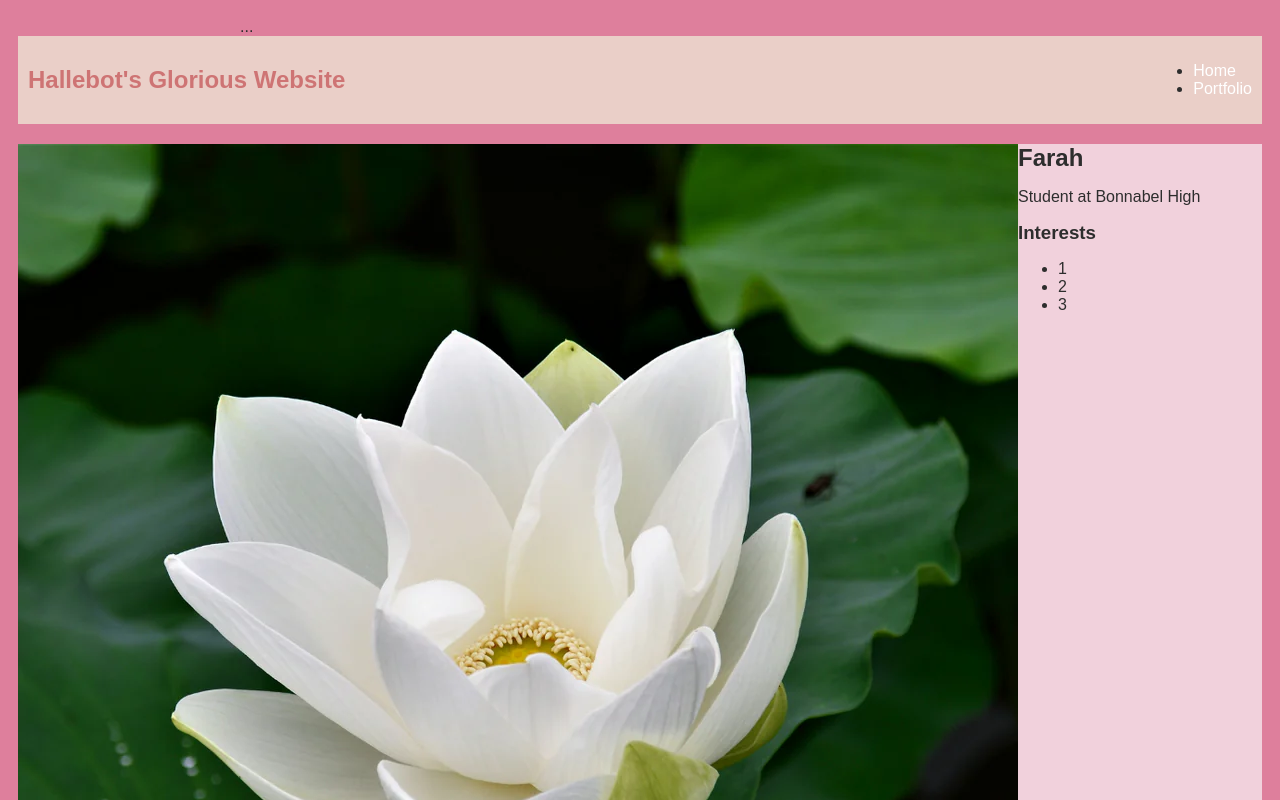
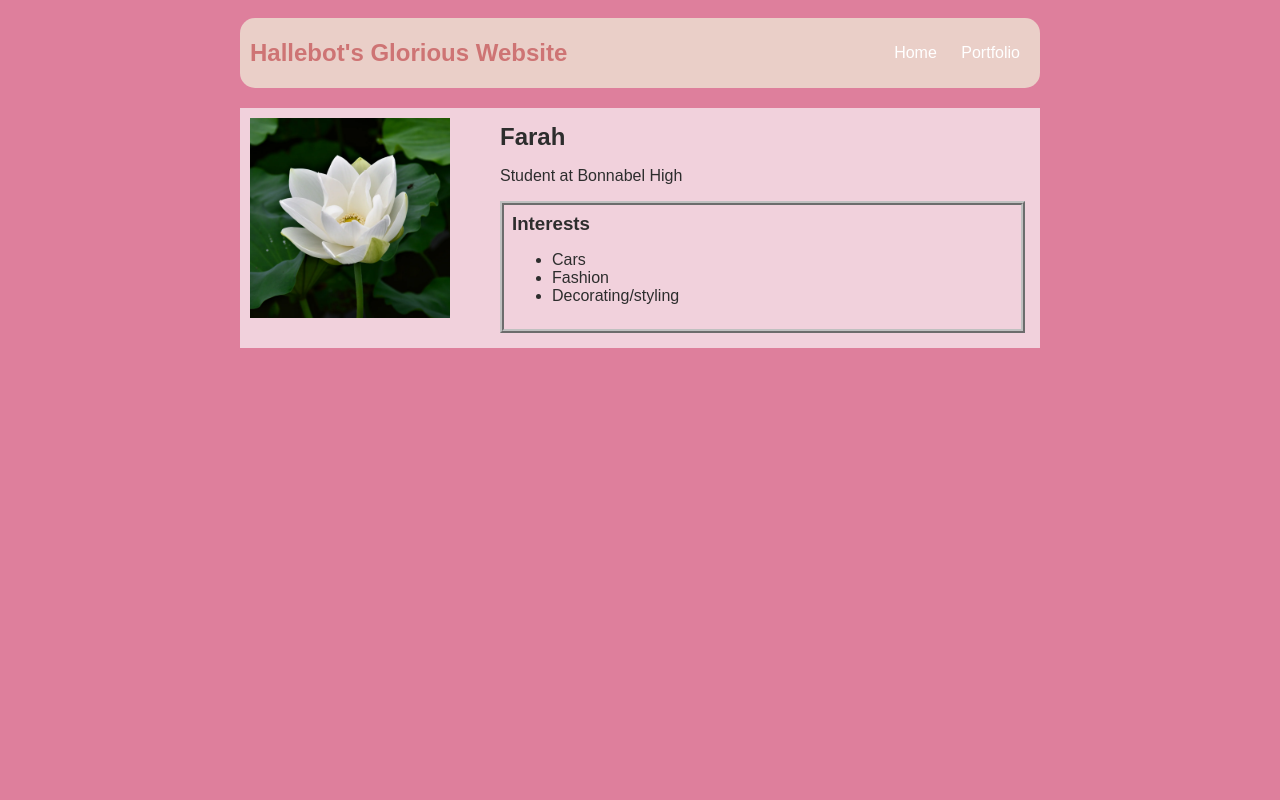
Before and after one commit to farah248/farah248.github.com, a plain HTML site: page index.html in a window 1280 px wide. Shown: the top 800 px of the page. Drawn offline with Linux system fonts and the light colour scheme.

Commit message:
add index.html and css files

```diff
--- a/index.html
+++ b/index.html
@@ -1,48 +1,42 @@
 <!DOCTYPE html>
 <html>
   <head>
-    <title>farah</title>
+    <title>Farah</title>
   </head>
   <title>Witty title you added in step 2</title>
   <link rel="stylesheet" href="style.css">
 </head>
   <body>
     <!-- All content goes here -->
-    <div>
-        <div id="all-contents">
-            ...
-    </div>
- </body>
+    <div id="all-contents">
       <nav>
         <h1>Hallebot's Glorious Website</h1>
-        <ul>
-            <li>
+        <ul id="nav-ul ">
+            <li class="nav-li">
               <a href="index.html"> Home </a>
             </li>
-            <li>
+            <li class="nav-li">
               <a href="portfolio.html"> Portfolio </a>
             </li>
         </ul>
      </nav>
-
       <main>
         <!-- Sidebar section -->
-        <div>
-            <img src="/img/Benefits_of_Lotus_Flower.webp"></div>
+        <div class="sidebar">
+            <img class="sidebar-img" src="/img/Benefits_of_Lotus_Flower.webp"></div>
         <!-- Content section -->
-        <div>
+        <div class="content">
           <h2>Farah</h2>
           <p>Student at Bonnabel High</p>
-          <!-- Interests section -->
-          <div>
+           <!-- Interests section -->
+          <div id="interests">
             <h3>Interests</h3>
             <ul>
-              <li> 1</li>
-              <li> 2</li>
-              <li> 3</li>
+              <li> Cars</li>
+              <li> Fashion</li>
+              <li> Decorating/styling</li>
             </ul>
           </div>
-
         </div>
       </main>
     </div>
--- a/style.css
+++ b/style.css
@@ -16,6 +16,9 @@ nav {
    margin-bottom: 20px;
     display: flex;
     padding: 10px;
+    margin: 0 auto;
+    margin-bottom: 20px;
+    border-radius: 15px;
 }
 h1 {
     display: flex;
```
